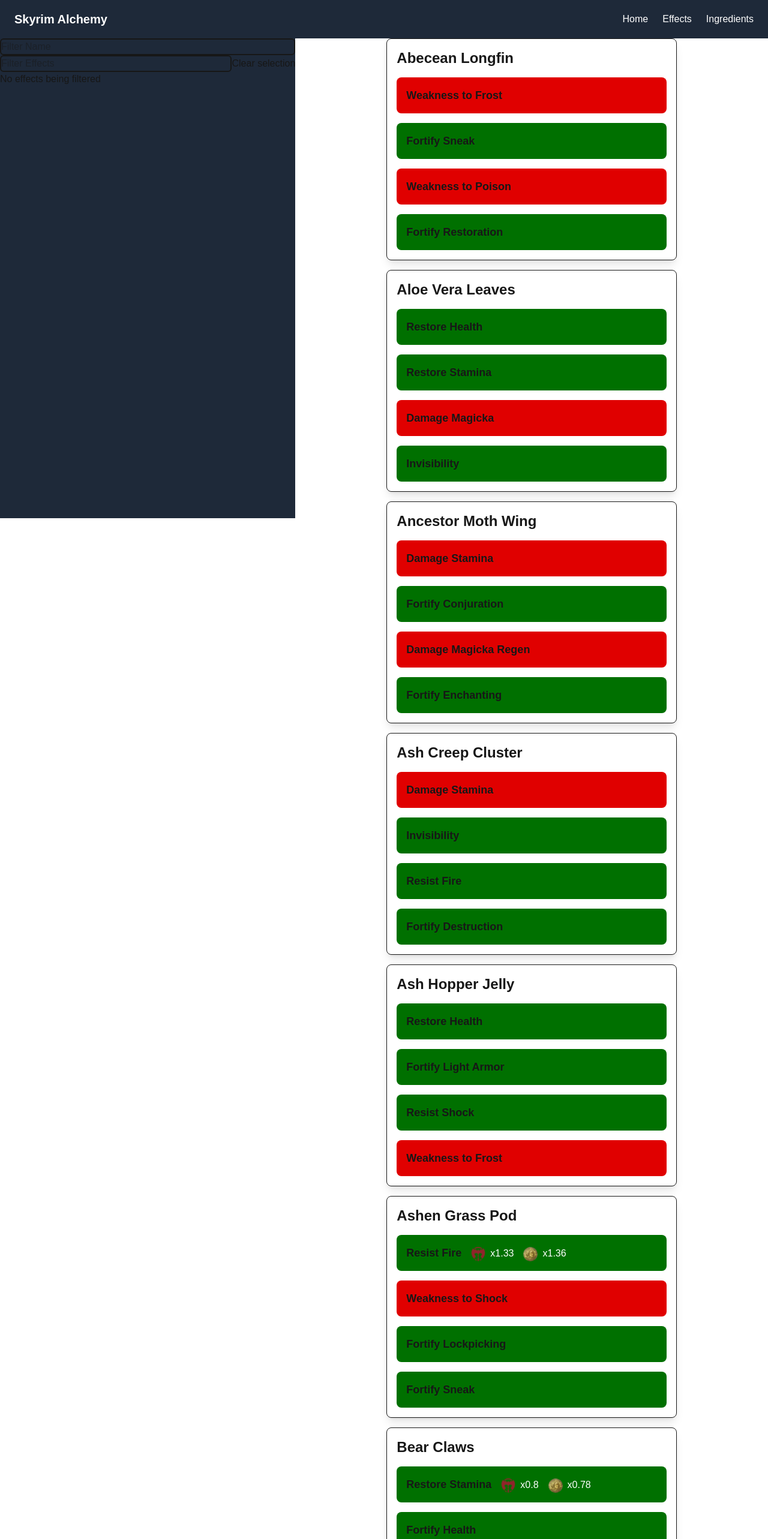
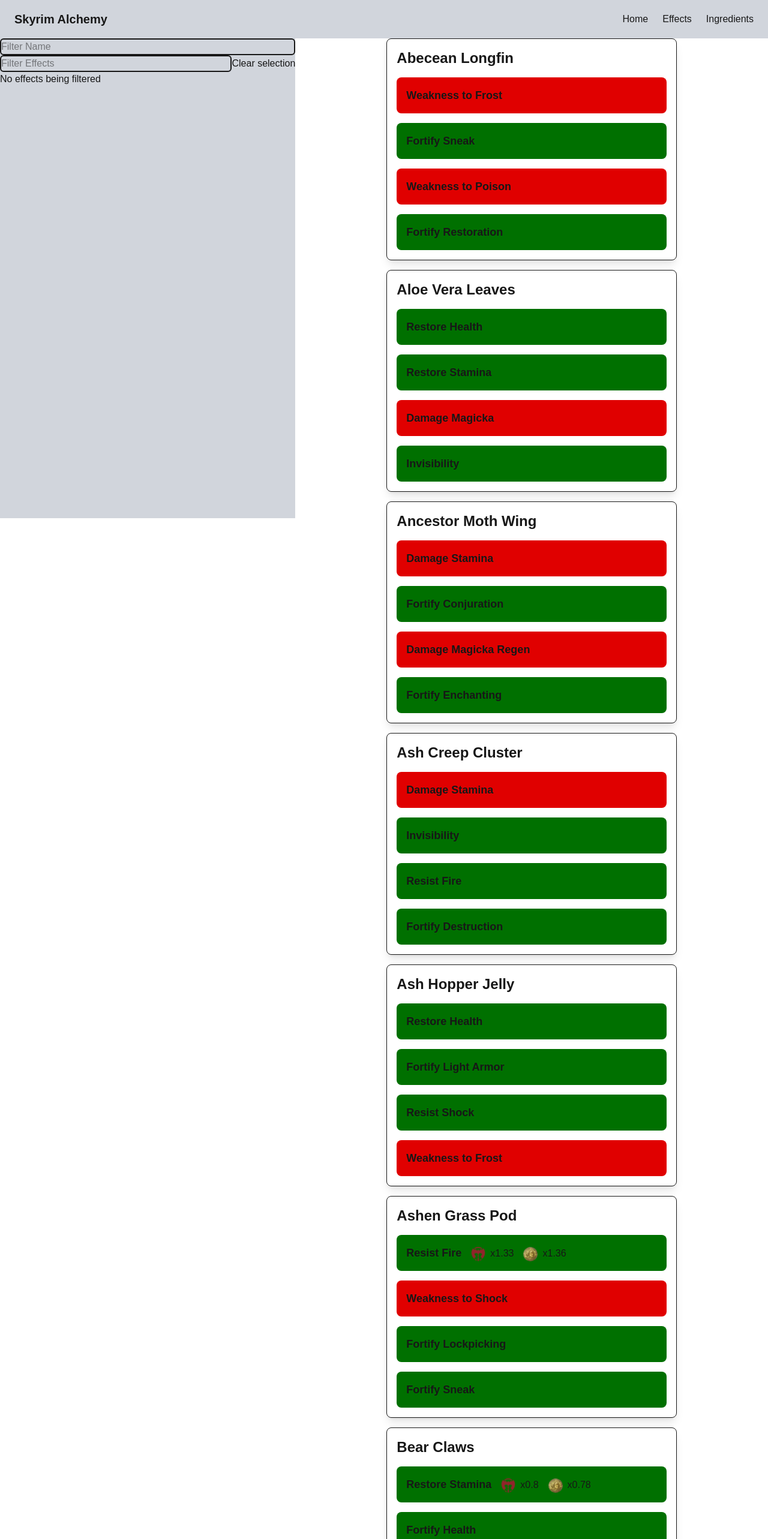
Before and after one commit to Treborace213/skyrim-alchemy, a Next.js app: page /skyrim-alchemy/ingredients in a window 1280 px wide. Shown: the top 2566 px of the page at 60% size. Built offline with nearby package versions, Linux system fonts and the light colour scheme.

Commit message:
Consolidated all colours to common vars. Light mode and dark mode now work well.

```diff
--- a/src/components/EffectDisplay.tsx
+++ b/src/components/EffectDisplay.tsx
@@ -22,7 +22,7 @@
         <div className={`p-4 rounded-lg ${effect.isPos ? "bg-pos" : "bg-neg"}`}>
             <h3 className="text-xl font-semibold">{effect.name}</h3>
 
-            <p className="text-white mt-2">{effect.description}</p>
+            <p className="mt-2">{effect.description}</p>
             <hr className="m-2" />
             <div className="grid grid-cols-2 gap-2 p-2">
                 <PropertyDisplay descriptionText="Base Cost:" valueText={effect.baseCost} />
--- a/src/components/IngredientDisplay.tsx
+++ b/src/components/IngredientDisplay.tsx
@@ -31,7 +31,7 @@
                                     <TooltipWrapper text="Magnitude multiplier">
                                         <span className="space-x-2">
                                             <img src={magnitudeIconPath} alt="Magnitude Icon" className="w-6 h-6 inline" />
-                                            <span className="text-white inline">x{effect.magnitudeMult}</span>
+                                            <span className="inline">x{effect.magnitudeMult}</span>
                                         </span>
                                     </TooltipWrapper>
                                 )}
@@ -41,7 +41,7 @@
                                     <TooltipWrapper text="Duration multiplier">
                                     <span className="space-x-2">
                                         <img src={durationIconPath} alt="Duration Icon" className="w-6 h-6 inline" />
-                                        <span className="text-white inline">x{effect.durationMult}</span>
+                                        <span className="inline">x{effect.durationMult}</span>
                                     </span>
                                     </TooltipWrapper>
                                 )}
@@ -51,7 +51,7 @@
                                     <TooltipWrapper text="Value multiplier">
                                     <span className="space-x-2">
                                         <img src={valueIconPath} alt="Value Icon" className="w-6 h-6 inline" />
-                                        <span className="text-white inline">x{effect.valueMult}</span>
+                                        <span className="inline">x{effect.valueMult}</span>
                                     </span>
                                     </TooltipWrapper>
                                 )}
--- a/src/components/Navbar.tsx
+++ b/src/components/Navbar.tsx
@@ -1,23 +1,22 @@
 import Link from 'next/link';
-import "@/globals.css";
 
 const NavBar: React.FC = () => {
   return (
     <nav
       /* Do not change the height with tailwind. Use --navbar-height. */
-      className="bg-gray-800 text-white px-6 flex justify-between items-center sticky top-0 z-100"
+      className="bg-menu px-6 flex justify-between items-center sticky top-0 z-100"
       style={{ height: 'var(--navbar-height' }}
     >
       <div className="text-xl font-bold">Skyrim Alchemy</div>
       <ul className="flex space-x-6">
         <li>
-          <Link href="/" className="hover:text-gray-300 transition-colors">Home</Link>
+          <Link href="/" className="hover:text-tint-fg transition-colors">Home</Link>
         </li>
         <li>
-          <Link href="/effects" className="hover:text-gray-300 transition-colors">Effects</Link>
+          <Link href="/effects" className="hover:text-tint-fg transition-colors">Effects</Link>
         </li>
         <li>
-          <Link href="/ingredients" className="hover:text-gray-300 transition-colors">Ingredients</Link>
+          <Link href="/ingredients" className="hover:text-tint-fg transition-colors">Ingredients</Link>
         </li>
       </ul>
     </nav>
--- a/src/components/TooltipWrapper.tsx
+++ b/src/components/TooltipWrapper.tsx
@@ -8,7 +8,7 @@
     <div className="relative group inline-block">
       {children}
 
-      <div className="absolute bottom-full left-1/2 transform -translate-x-1/2 mb-2 hidden group-hover:block bg-gray-800 text-white text-sm py-1 px-2 rounded">
+      <div className="absolute bottom-full left-1/2 transform -translate-x-1/2 mb-2 hidden group-hover:block bg-menu text-sm py-1 px-2 rounded">
         {text}
       </div>
 
--- a/src/components/ingredientSearch/EffectFilter.tsx
+++ b/src/components/ingredientSearch/EffectFilter.tsx
@@ -40,7 +40,7 @@
 
             {/* Dropdown list of effects */}
             {searchIsFocused && (
-                <ul className="max-h-64 overflow-auto border border-gray-300 rounded-md"
+                <ul className="max-h-64 overflow-auto border rounded-md"
                     onMouseDown={(e) => e.preventDefault()}
                 >
                     {dataManager?.effects
@@ -56,8 +56,8 @@
                                         : [...selectedEffects, effect])
                                 }
                                 className={`px-3 py-1 cursor-pointer ${selectedEffects.includes(effect)
-                                    ? "bg-cyan-900 text-white hover:bg-cyan-700"
-                                    : "hover:bg-gray-600"
+                                    ? "bg-hlt hover:bg-hlt-tint"
+                                    : "hover:bg-tint-bg"
                                     }`}
                             >
                                 {effect.name}
@@ -74,7 +74,7 @@
             ) : selectedEffects.map((effect, index) =>
                 <div
                     key={effect.name}
-                    className={`justify-center border border-gray-300 rounded-3xl inline-flex p-2 m-1 ${effect.isPos ? "bg-pos" : "bg-neg"}`}
+                    className={`justify-center border rounded-3xl inline-flex p-2 m-1 ${effect.isPos ? "bg-pos" : "bg-neg"}`}
                 >
                     {effect.name}
                     <span
@@ -83,7 +83,7 @@
                                 selectedEffects.slice(0, index).concat(selectedEffects.slice(index + 1))
                             )
                         }
-                        className="w-6 h-6 flex justify-center rounded-full bg-cyan-900 text-white cursor-pointer hover:bg-cyan-700"
+                        className="w-6 h-6 flex justify-center rounded-full bg-hlt cursor-pointer hover:bg-hlt-tint"
                     >
                         &times;
                     </span>
--- a/src/components/ingredientSearch/IngredientSearch.tsx
+++ b/src/components/ingredientSearch/IngredientSearch.tsx
@@ -35,7 +35,7 @@
 
     return (
         <div
-            className="flex flex-col h-screen bg-gray-800 w-200 sticky overflow-y-auto"
+            className="flex flex-col h-screen bg-menu w-200 sticky overflow-y-auto"
             style={{ top: `var(--navbar-height)` }}
         >
             {/* Name Search */}
--- a/src/globals.css
+++ b/src/globals.css
@@ -1,9 +1,27 @@
 @import "tailwindcss";
 
 :root {
+  --navbar-height: 64px;
+
   --background: #ffffff;
   --foreground: #171717;
-  --navbar-height: 64px;
+  --menu-color: oklch(87.2% 0.01 258.338);
+  --tint-fg: oklch(44.6% 0.03 256.802);
+  --tint-bg: oklch(70.7% 0.022 261.325);
+  --highlight: oklch(86.5% 0.127 207.078);
+  --highlight-tint: oklch(95.6% 0.045 203.388);
+}
+
+@media (prefers-color-scheme: dark) {
+  :root {
+    --background: #0a0a0a;
+    --foreground: #ededed;
+    --menu-color: oklch(27.8% 0.033 256.848);
+    --tint-fg: oklch(70.7% 0.022 261.325);
+    --tint-bg: oklch(44.6% 0.03 256.802);
+    --highlight: oklch(39.1% 0.09 240.876);
+    --highlight-tint: oklch(52% 0.105 223.128);
+  }
 }
 
 @theme {
@@ -12,17 +30,16 @@
 }
 
 @theme inline {
+  --font-sans: var(--font-geist-sans);
+  --font-mono: var(--font-geist-mono);
+
   --color-background: var(--background);
   --color-foreground: var(--foreground);
-  --font-sans: var(--font-geist-sans);
-  --font-mono: var(--font-geist-mono);
-}
-
-@media (prefers-color-scheme: dark) {
-  :root {
-    --background: #0a0a0a;
-    --foreground: #ededed;
-  }
+  --color-menu: var(--menu-color);
+  --color-tint-fg: var(--tint-fg);
+  --color-tint-bg: var(--tint-bg);
+  --color-hlt: var(--highlight);
+  --color-hlt-tint: var(--highlight-tint);
 }
 
 body {
```
